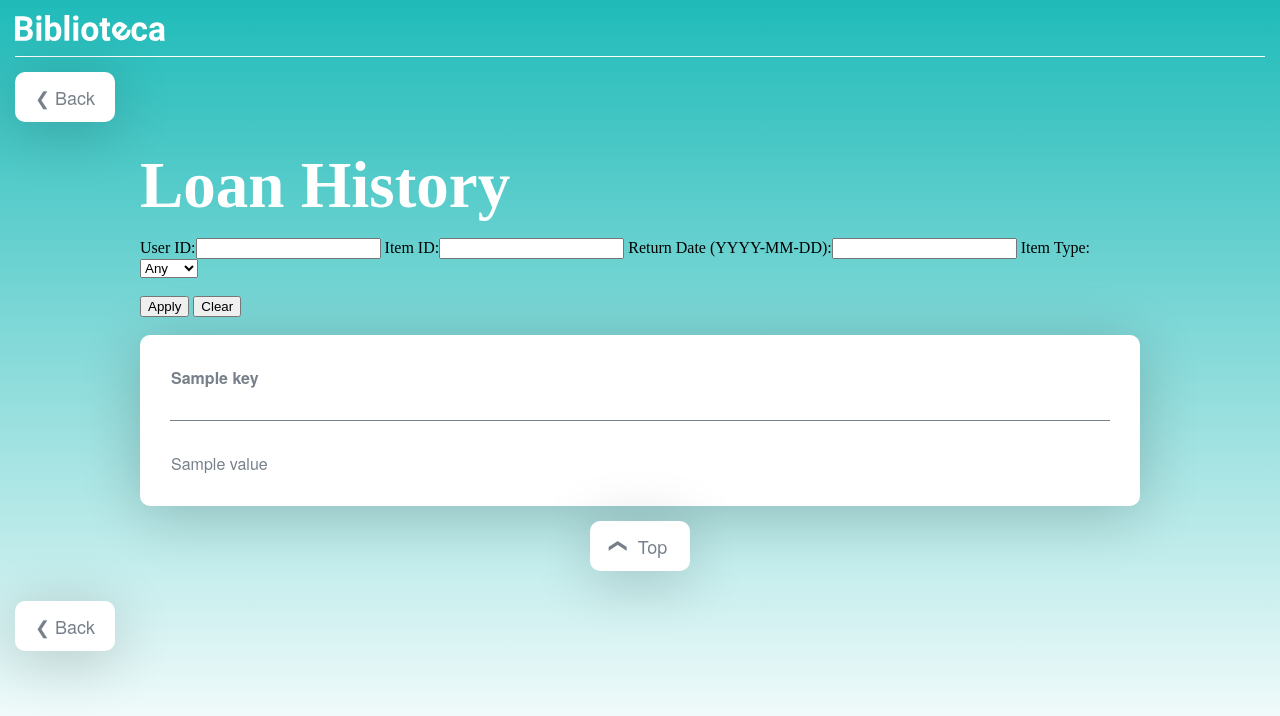
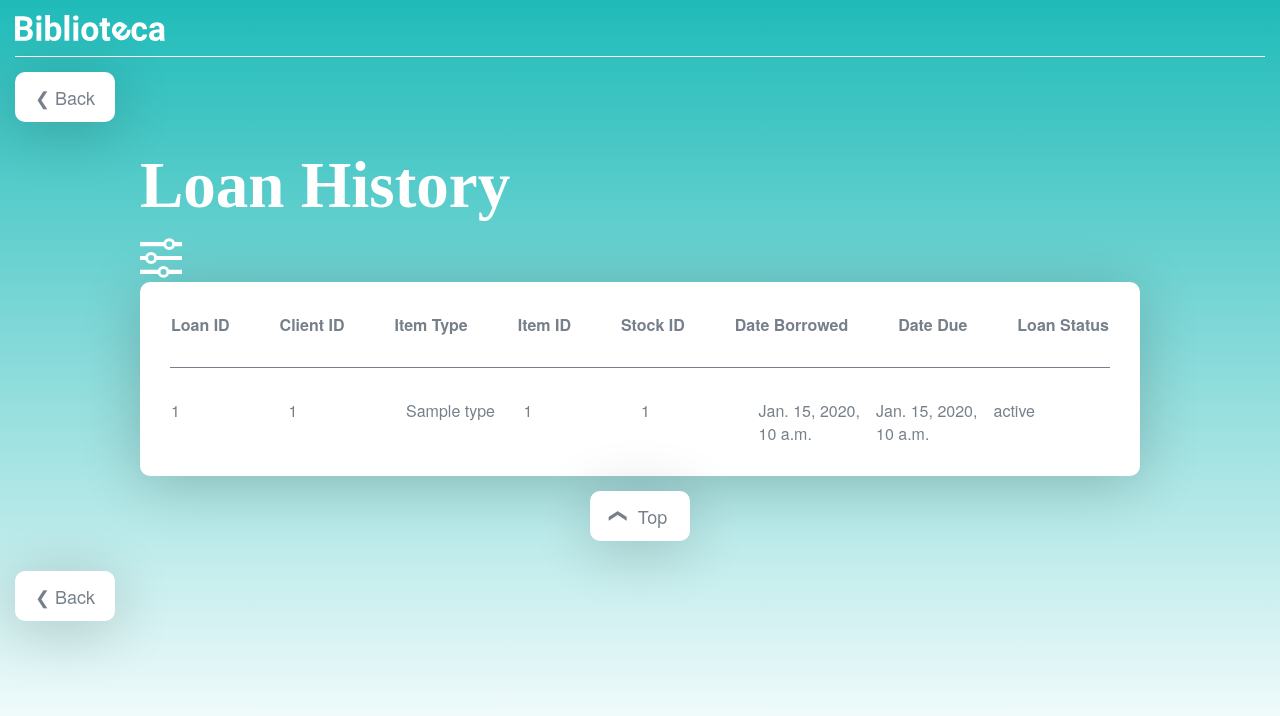
Before and after one commit to charbelchahine/biblioteca, a Django app: template biblioteca/templates/biblioteca/admin/loan_history.html in a window 1280 px wide. Shown: the top 716 px of the page. Run offline with Django 3.2, Linux system fonts and the light colour scheme; tables that the repository leaves empty hold one stand-in row (values such as "Sample post"); the template is opened without the code that fills it: values that come from a table or form of the project are taken from there, most other values are stand-ins (such as "Sample title", 1, 10 or a date in 2020).

Commit message:
Added minor template changes for easier usability/readability for users

```diff
--- a/biblioteca/gateways.py
+++ b/biblioteca/gateways.py
@@ -393,8 +393,8 @@ def get_active_loans(client_id):
     return item
 
 def get_all_loans(filter=None):
-    query = 'SELECT loans.id, loans.client_id, inventory.item_id, loans.stock_id, loans.return_date,loans.lent_date, \
-    loans.state_id, items.type FROM loans, items, inventory WHERE inventory.loan_id = loans.id AND inventory.item_id = items.id '
+    query = 'SELECT loans.id, loans.client_id, loans.stock_id, loans.return_date, loans.lent_date, \
+    loans.state_id, items.type FROM loans, items'
     if (bool(filter)):
         query = query + 'AND '
         is_first = True
--- a/biblioteca/templates/biblioteca/admin/loan_history.html
+++ b/biblioteca/templates/biblioteca/admin/loan_history.html
@@ -15,23 +15,40 @@
     <a class="backButton" href="{% url 'admin_landing' %}">❮ Back</a>
     <div class="viewLoanHistoryContent">
         <h1 class="pageTitle">Loan History</h1>
+        <div>
+            <img id="filter" onclick="toggleFilter()" src="../../../static/images/filter.svg">
+        </div>
+        <div id="filterRow" class="hidden">
+            <div class="filterForm">
                 <form action="/admin/loan_history" method="get">
                     {{ form }}
                 </br></br>
                     <input type="submit" name = "filter_loans" value="Apply">
                     <input type="button" name = "clear_filters" value="Clear" onclick="location.href = '/admin/loan_history';">
                 </form></br>
+            </div>
+        </div>
             <table class="loanHistoryTable">
                 <tr>
-                {% for key,value in loan_history.0.items %}
-                <th>{{ key }}</th>
-                {% endfor %}
+                    <th>Loan ID</th>
+                    <th>Client ID</th>
+                    <th>Item Type</th>
+                    <th>Item ID</th>
+                    <th>Stock ID</th>
+                    <th>Date Borrowed</th>
+                    <th>Date Due</th>
+                    <th>Loan Status</th>
                 </tr>
             {% for item in loan_history %}
                 <tr>
-                {% for key, value in item.items %}
-                        <td>{{ value }}</td>
-                {% endfor %}
+                    <td>{{ item.id }}</td>
+                    <td>{{ item.client_id }}</td>
+                    <td>{{ item.type }}</td>
+                    <td>{{ item.item_id }}</td>
+                    <td>{{ item.stock_id }}</td>
+                    <td>{{ item.lent_date }}</td>
+                    <td>{{ item.return_date }}</td>
+                    <td>{{ item.loan_status }}</td>
                 </tr>
             {% endfor %}
         </table>
--- a/biblioteca/templates/biblioteca/client/view_loans.html
+++ b/biblioteca/templates/biblioteca/client/view_loans.html
@@ -15,11 +15,17 @@
         <tr>
             <th>Title</th>
             <th>Item Type</th>
+            <th>Date Borrowed</th>
+            <th>Date Due</th>
+            <th>Loan Status</th>
         </tr>
         {% for item in loans %}
             <tr>
                 <td>{{ item.title }}</td>
                 <td>{{ item.item_type }}</td>
+                <td>{{ item.lent_date }}</td>
+                <td>{{ item.return_date }}</td>
+                <td>{{ item.loan_status }}</td>
                 <td><button class="btn btn-primary" type="button" name="return-item-button" onclick="returnItem({{ item.loan_id }})">Return Item</button></td>
         </tr>
     {% endfor %}
```
Also changed, not shown: biblioteca/templates/biblioteca/admin/landing.html (+4 -4 lines), biblioteca/views.py (+18 -0 lines). Lines whose indentation alone changed are shown as unchanged.
